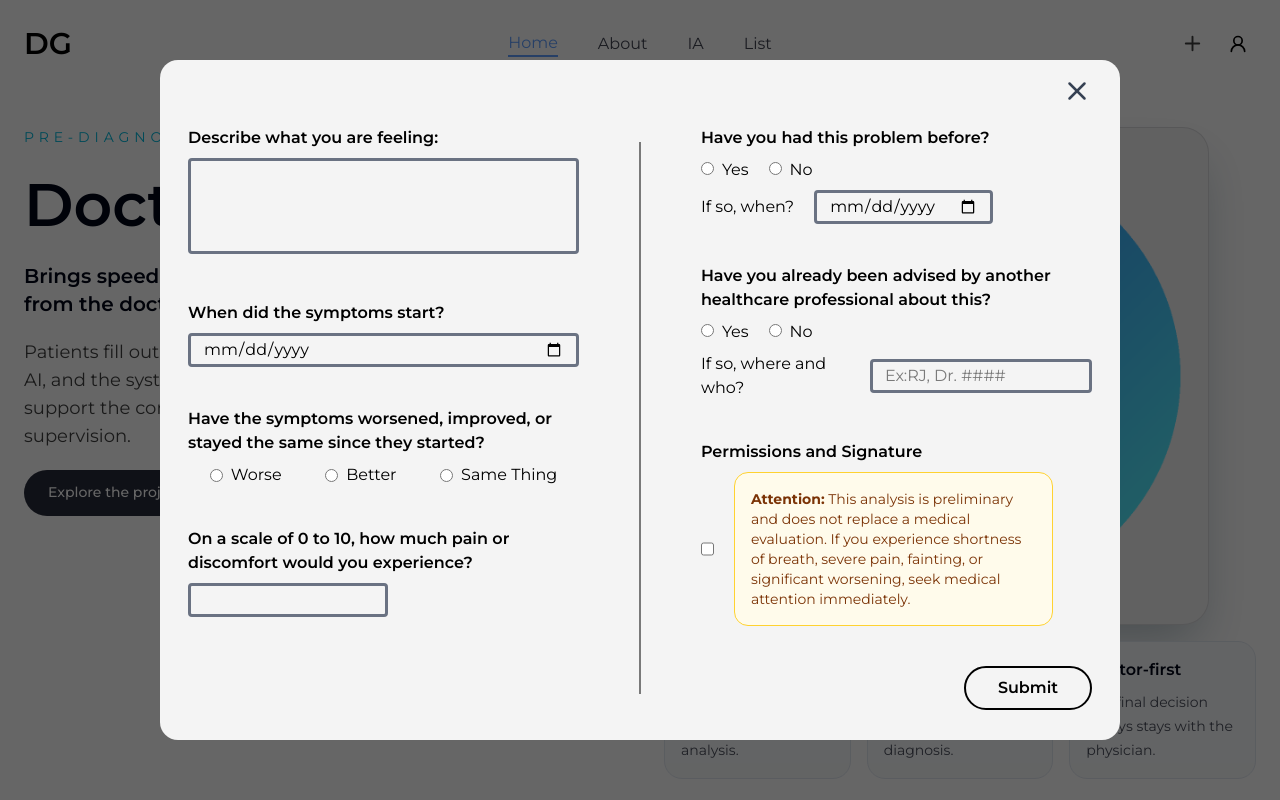
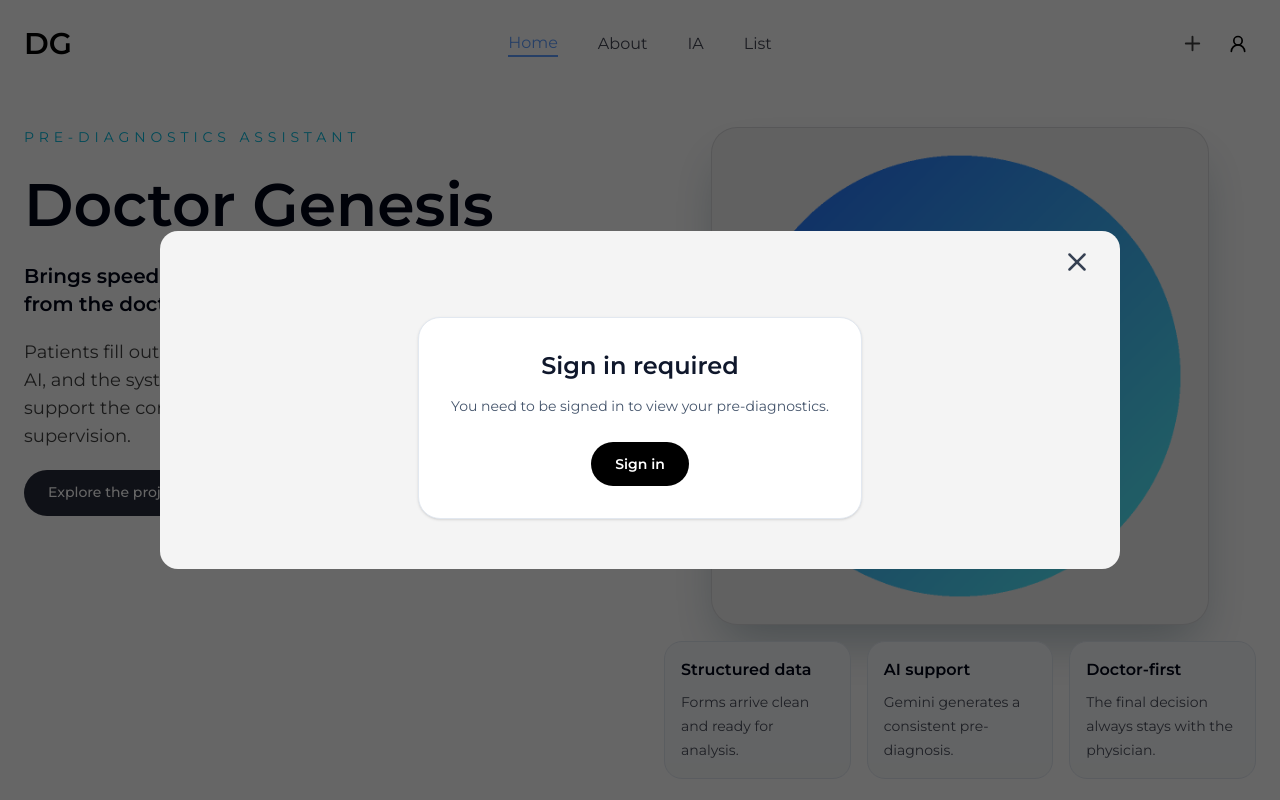
Before and after one commit to DaviC18/Dg-project, a Next.js app in the folder web/: page / in a window 1280 px wide. Both pictures are taken after a click on the button 1192 px from the left and 43 px from the top of the page. Shown: the top 800 px of the page. Built offline with nearby package versions, Linux system fonts and the light colour scheme; no server answers.

Commit message:
fix: enhance FormDiagnostic component with error handling and accessibility improvements

```diff
--- a/web/components/FormDiagnostic.tsx
+++ b/web/components/FormDiagnostic.tsx
@@ -1,4 +1,6 @@
 /** biome-ignore-all lint/a11y/useKeyWithClickEvents: <> */
+/** biome-ignore-all lint/suspicious/noShadowRestrictedNames: <> */
+/** biome-ignore-all lint/suspicious/noRedeclare: <> */
 /** biome-ignore-all assist/source/organizeImports: <> */
 /** biome-ignore-all lint/a11y/noStaticElementInteractions: <> */
 "use client";
@@ -8,10 +10,13 @@ import { useEffect } from "react";
 import { Tokenkey } from "../hooks/TokenKey";
 import { useSubmitFormToken } from "@/hooks/useSubmitFormToken";
 import { useWindow } from "@/hooks/WindowContextForm";
+import { usePreDiagnostics } from "@/hooks/usePreDiagnostics";
+import Error from "./Error";
 
 const FormDiagnostic = () => {
-  const { handleSubmit, loading, error, success } = useSubmitFormToken();
+  const { handleSubmit, loading, error: submitError, success } = useSubmitFormToken();
   const { activeWindow, closeWindow } = useWindow();
+  const {error: preDiagnosticsError} = usePreDiagnostics()
 
   useEffect(() => {
     document.body.style.overflow = activeWindow === "form" ? "hidden" : "auto";
@@ -24,17 +29,16 @@ const FormDiagnostic = () => {
   if (activeWindow !== "form") return null;
 
   return (
-    <section className="fixed overflow-auto inset-0 bg-black/60 z-30 select-none flex justify-center items-center max-lg:items-start">
+    <section className={`fixed overflow-auto inset-0 bg-black/60 z-30 select-none flex justify-center items-center ${preDiagnosticsError ? "lg:items-center" : "items-start"}`}>
       <div onClick={closeWindow} className="absolute z-40 w-full h-full" />
-
       <div className="absolute group z-50 lg:w-3/4 w-auto px-7 pt-4 pb-7.5 lg:my-5 m-2 bg-[#f4f4f4] rounded-2xl flex flex-col justify-between gap-5">
-        <div className={`w-full flex-row flex ${error || success ? "justify-between" : "justify-end"} gap-5 items-center`}>
-          {error && (
+        <div className={`w-full flex-row flex ${submitError || success ? "justify-between" : "justify-end"} gap-5 items-center`}>
+          {submitError && (
               <div
                 role="alert"
                 className="w-full rounded-lg border border-red-300 bg-red-50 px-4 py-3 text-sm text-red-800"
               >
-                {error}
+                {submitError}
               </div>
             )}
 
@@ -51,7 +55,14 @@ const FormDiagnostic = () => {
           </button>
         </div>
 
-        <form onSubmit={handleSubmit}>
+        {preDiagnosticsError && (
+           <div className="my-5 flex w- items-center justify-center">
+            <Error />
+          </div>
+        )}
+
+        {!preDiagnosticsError && (
+          <form onSubmit={handleSubmit}>
           <div className="content flex justify-between gap-15 max-lg:flex-col">
             <div className="left w-1/2 max-lg:w-full">
               <div className="w-full flex flex-col gap-10">
@@ -271,6 +282,7 @@ If you experience shortness of breath, severe pain, fainting, or significant wor
             </div>
           </div>
         </form>
+        )}
       </div>
     </section>
   );
```
